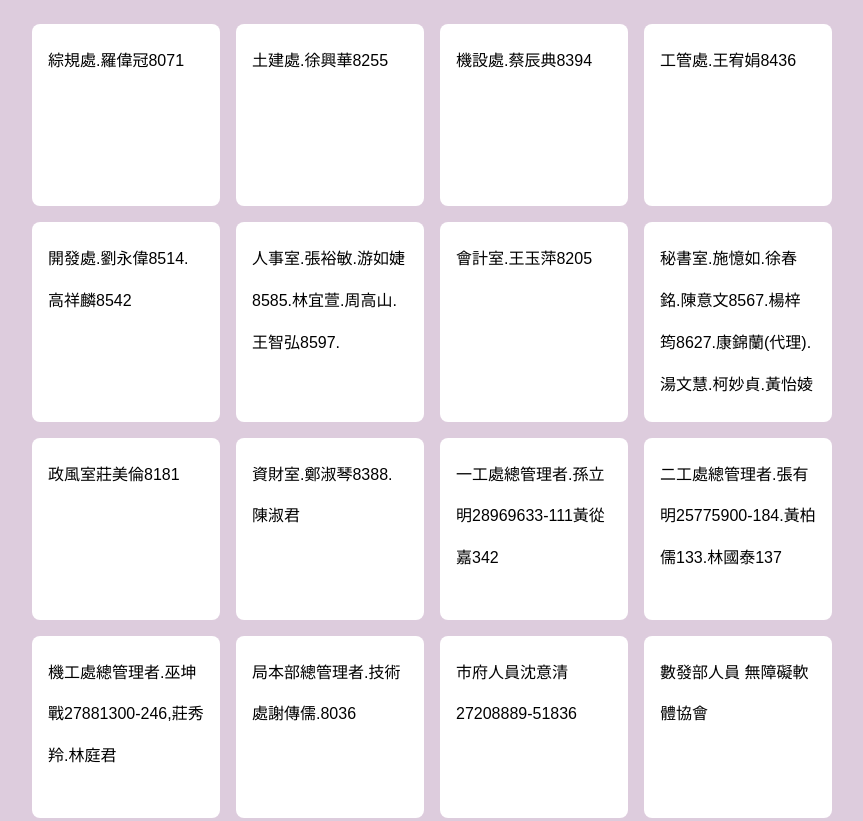
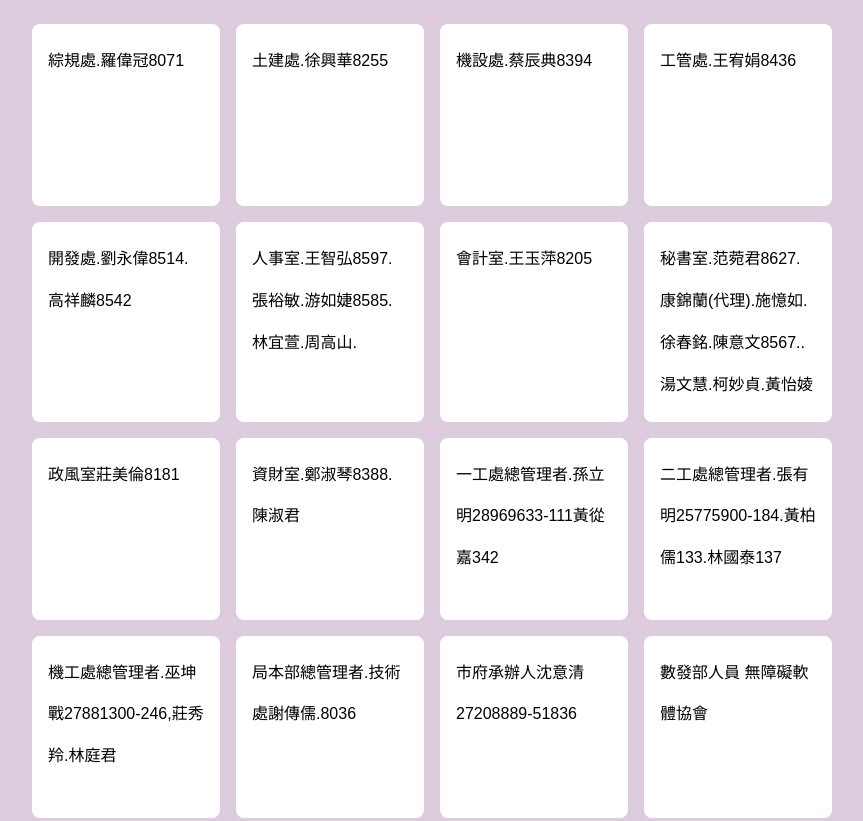
Before and after one commit to dortsjim-source/dortsofficesitecontract.github.io, a plain HTML site: page index.html in a window 1280 px wide. Shown: the top 821 px of the page, without its empty margins (208-1071 px from the left). Drawn offline with Linux system fonts and the light colour scheme.

Commit message:
1130402update

```diff
--- a/index.html
+++ b/index.html
@@ -24,13 +24,13 @@
           <p>開發處.劉永偉8514.高祥麟8542</p>
         </div>
         <div class="card">
-          <p>人事室.張裕敏.游如婕8585.林宜萱.周高山.王智弘8597.</p>
+          <p>人事室.王智弘8597.張裕敏.游如婕8585.林宜萱.周高山.</p>
         </div>
         <div class="card">
           <p>會計室.王玉萍8205</p>
         </div>
         <div class="card">
-          <p>秘書室.施憶如.徐春銘.陳意文8567.楊梓筠8627.康錦蘭(代理).湯文慧.柯妙貞.黃怡婈</p>
+          <p>秘書室.范菀君8627.康錦蘭(代理).施憶如.徐春銘.陳意文8567..湯文慧.柯妙貞.黃怡婈</p>
         </div>
         <div class="card">
           <p>政風室莊美倫8181</p>
@@ -52,7 +52,7 @@
           <p>局本部總管理者.技術處謝傳儒.8036</p>
         </div>
       <div class="card">
-          <p>市府人員沈意清27208889-51836</p>
+          <p>市府承辦人沈意清27208889-51836</p>
         </div>
       <div class="card">
         <p>數發部人員 無障礙軟體協會</p>
```
